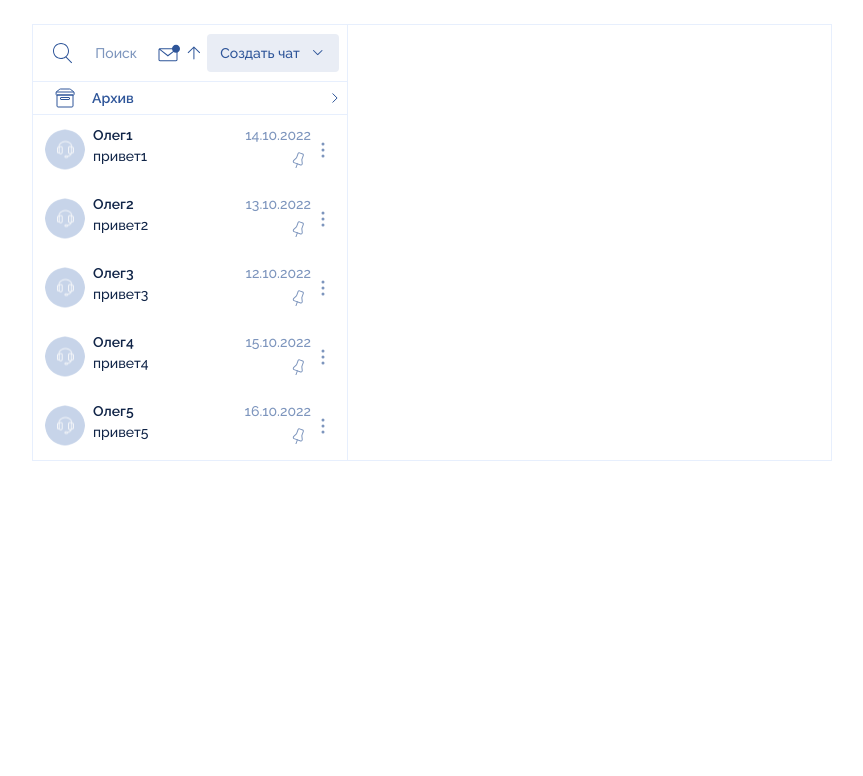
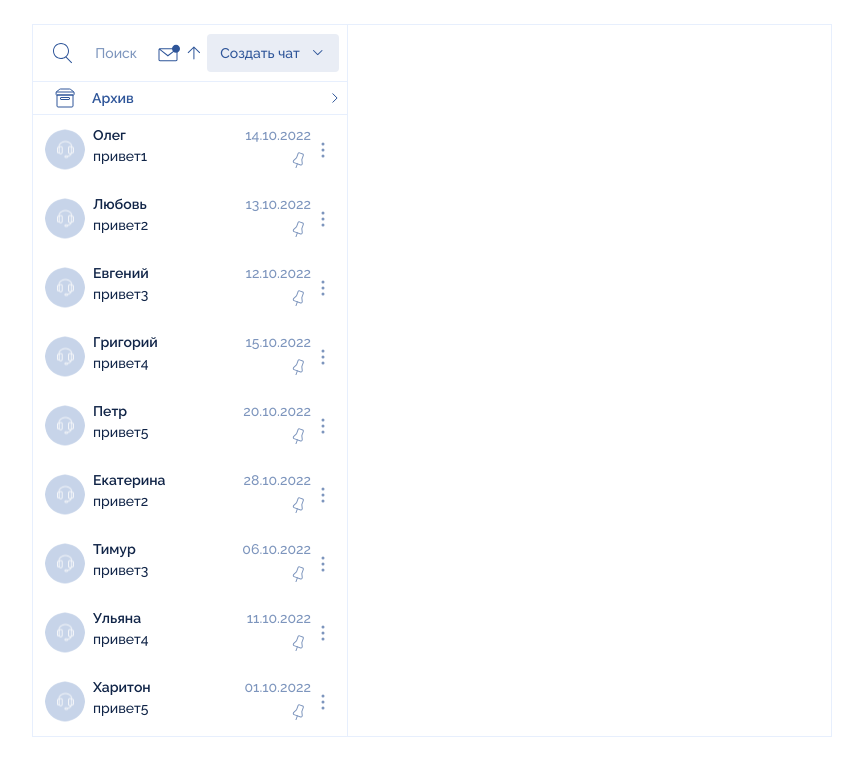
Before and after one commit to Fedos16/web2b-chat, a Vue app: page / in a window 1280 px wide. Shown: the top 776 px of the page, without its empty margins (128-991 px from the left). Built offline with nearby package versions, Linux system fonts and the light colour scheme.

Commit message:
часть фтльтра для отображения

```diff
--- a/src/App.vue
+++ b/src/App.vue
@@ -18,11 +18,15 @@ export default {
   data() {
     return {
       dialogs: [
-        { id: 1, img:"123", name: "Олег1" , dataLastMsg: "14.10.2022", lastMsg: "привет1" },
-        { id: 2, img:"123", name: "Олег2" , dataLastMsg: "13.10.2022", lastMsg: "привет2" },
-        { id: 3, img:"123", name: "Олег3" , dataLastMsg: "12.10.2022", lastMsg: "привет3" },
-        { id: 4, img:"123", name: "Олег4" , dataLastMsg: "15.10.2022", lastMsg: "привет4" },
-        { id: 5, img:"123", name: "Олег5" , dataLastMsg: "16.10.2022", lastMsg: "привет5" },
+        { id: 1, img:"123", name: "Олег" , dataLastMsg: "14.10.2022", lastMsg: "привет1" },
+        { id: 2, img:"123", name: "Любовь" , dataLastMsg: "13.10.2022", lastMsg: "привет2" },
+        { id: 3, img:"123", name: "Евгений" , dataLastMsg: "12.10.2022", lastMsg: "привет3" },
+        { id: 4, img:"123", name: "Григорий" , dataLastMsg: "15.10.2022", lastMsg: "привет4" },
+        { id: 5, img:"123", name: "Петр" , dataLastMsg: "20.10.2022", lastMsg: "привет5" },
+        { id: 6, img:"123", name: "Екатерина" , dataLastMsg: "28.10.2022", lastMsg: "привет2" },
+        { id: 7, img:"123", name: "Тимур" , dataLastMsg: "06.10.2022", lastMsg: "привет3" },
+        { id: 8, img:"123", name: "Ульяна" , dataLastMsg: "11.10.2022", lastMsg: "привет4" },
+        { id: 9, img:"123", name: "Харитон" , dataLastMsg: "01.10.2022", lastMsg: "привет5" },
       ],
     };
   },
--- a/src/components/chat/dialogs/ChatDialogs.vue
+++ b/src/components/chat/dialogs/ChatDialogs.vue
@@ -1,6 +1,6 @@
 <template>
   <div class="sidebar">
-    <Menu/>
+    <Menu :dialogs="dialogs" />
     <Archive/>
     <Dialog v-for="dialog in dialogs" :dialog="dialog" :key="dialog.id"/>
   </div>
--- a/src/components/chat/dialogs/componentsDialogs/menu.vue
+++ b/src/components/chat/dialogs/componentsDialogs/menu.vue
@@ -15,7 +15,7 @@
     <div class="menu_find" v-else>
       <div class="menu_search__search">
         <img src="@/assets/images/search.svg" alt="">
-        <input type="text" class="menu_search__input" placeholder="Поиск" id="menu_search__input" ref="menu_search__input">
+        <input type="text" class="menu_search__input" placeholder="Поиск" @input="searchDialog" v-model="searchName">
         <img src="../../../../assets/images/crossclose.svg" alt="" @click="menu">
       </div>
     </div>
@@ -23,6 +23,12 @@
 
 <script>
 export default {
+props: {
+    dialogs: {
+      type: Array,
+      required: true,
+    },
+  },
 data() {
     return{
       searchVisible: false,
@@ -36,6 +42,7 @@ data() {
       default: false,
     },
     };
+    searchName: '';
   },
   methods: {
     menusearch(){
@@ -49,8 +56,12 @@ data() {
     startTimer () {
       this.$nextTick(() => {
         this.$refs.menu_search__input[0].focus()
-    })
-}
+      })
+    },
+    searchDialog(){
+      let res = this.dialogs.filter(item => item.name == this.searchName )
+      console.log(res)
+    },
   },
 }
 </script>
```
